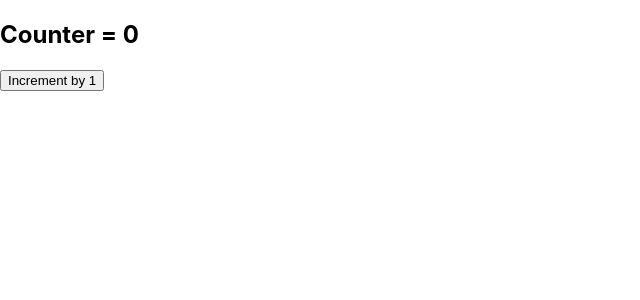
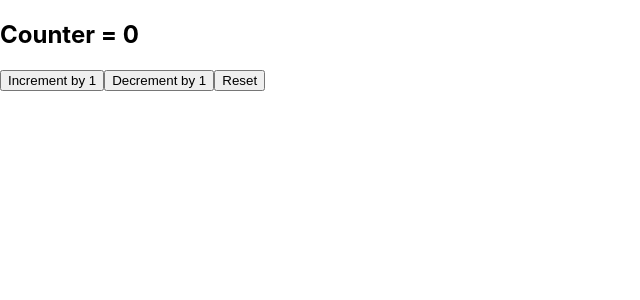
Before and after one commit to Chris1998c/React, a React (Create React App) app: page / in a window 1280 px wide. Shown: the top 300 px of the page, without its empty margins (0-640 px from the left). Built offline with nearby package versions, Linux system fonts and the light colour scheme.

Commit message:
Exercise33 update

```diff
--- a/src/App.jsx
+++ b/src/App.jsx
@@ -3,7 +3,8 @@
 function App(){
   return(
     <div>
-    <Counter initialValue={0} incrementAmount={1} />
+    <Counter initialValue={0} incrementAmount={1} decrementAmount={1} />
+
 
     </div>
   )
--- a/src/Count.jsx
+++ b/src/Count.jsx
@@ -1,18 +1,28 @@
 import React, { useState } from 'react';
 import CounterDisplay from './CounterDisplay';
 
-function Counter({ initialValue, incrementAmount }) {
+function Counter({ initialValue, incrementAmount, decrementAmount }) {
     const [count, setCount] = useState(initialValue);
 
     const incrementCounter = () => {
       setCount(count + incrementAmount);
     };
 
+    const decrementCounter = () => {
+      setCount(count - decrementAmount);
+    };
+
+    const resetCounter = () => {
+      setCount(initialValue);
+    };
+
     return (
       <div>
+        <CounterDisplay count={count} />
 
-      <CounterDisplay count={count} />
         <button onClick={incrementCounter}>Increment by {incrementAmount}</button>
+        <button onClick={decrementCounter}>Decrement by {decrementAmount}</button>
+        <button onClick={resetCounter}>Reset</button>
       </div>
     );
   }
```
Lines whose indentation alone changed are shown as unchanged.
